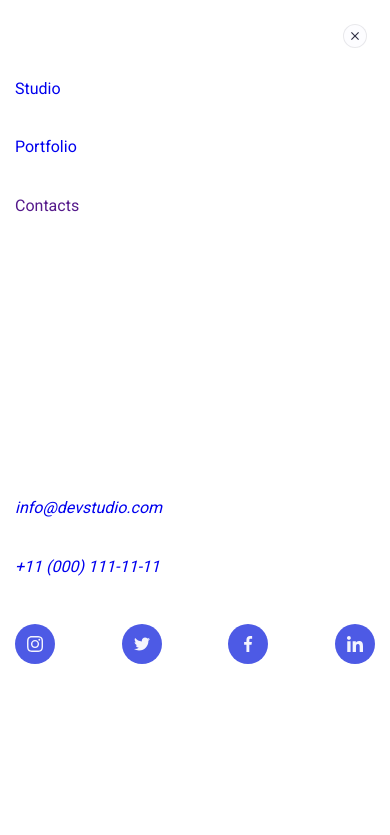
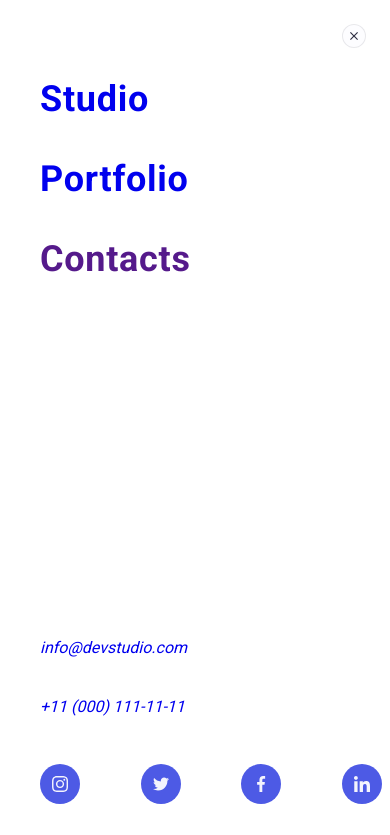
Before and after one commit to Zoja7/WebStudio, a plain HTML site: page index.html in a window 390 px wide. Both pictures are taken after a click on the button 359 px from the left and 34 px from the top of the page. Shown: the top 835 px of the page. Drawn offline with nearby package versions, Linux system fonts and the light colour scheme.

Commit message:
seventh-commit

```diff
--- a/css/styles.css
+++ b/css/styles.css
@@ -108,6 +108,7 @@ img {
 }
 
 .mobile-menu{
+
     position: fixed;
     top: 0;
     left: 0;
@@ -119,7 +120,15 @@ img {
     opacity: 0;
     pointer-events: none ;
 }
+.mobile-menu-container{
 
+    position: relative;
+    height: inherit;
+    display: flex;
+    flex-direction: column;
+    justify-content: space-between;
+    padding: 80px 8px 40px 40px;
+}
 .mobile-menu.is-open{
     visibility:visible;
     opacity: 1;
@@ -133,7 +142,7 @@ justify-content: center;
 
 position: absolute;
 top: 24px;
-right: 23px;
+right: 24px;
 width: 24px;
 height: 24px;
 padding: 0;
@@ -143,17 +152,21 @@ fill:#2E2F42;
 border-radius: 50%;
 }
 
+
 .mobile-menu-list{
-    display: flex;
-    flex-direction: column;
-    align-items: flex-start;
-    padding: 0px;
-    gap: 40px;
-    margin-top: 80px;
-    margin-bottom: 284px;
+display: flex;
+flex-direction: column;
+align-items: flex-start;
+padding: 0px;
+gap: 40px;
 
-    width: 364px;
-
+font-weight: 700;
+font-size: 36px;
+line-height: 1.11;
+letter-spacing: 0.02em;
+text-transform: capitalize;
+color: var(--accent-color);
+ margin-bottom: auto;
 }
 
 .mobile-contact-list{
@@ -164,11 +177,10 @@ border-radius: 50%;
     gap: 40px;
 }
 
+
 .mobile-social-list{
-
     display: flex;
     flex-direction: row;
-    column-gap: 56px;
     justify-content: space-between;
 }
 
```
Also changed, not shown: index.html (+0 -2 lines).
